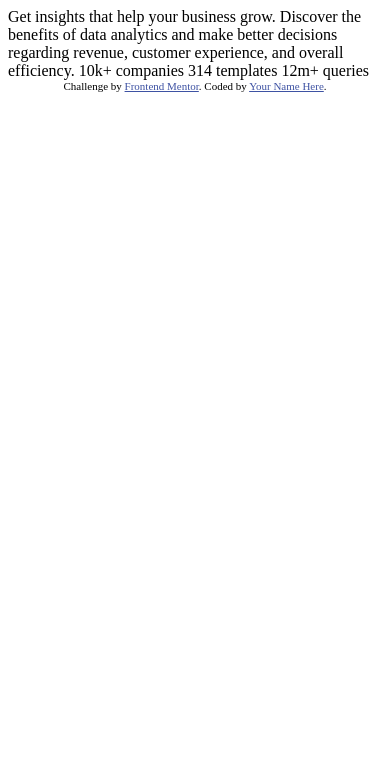
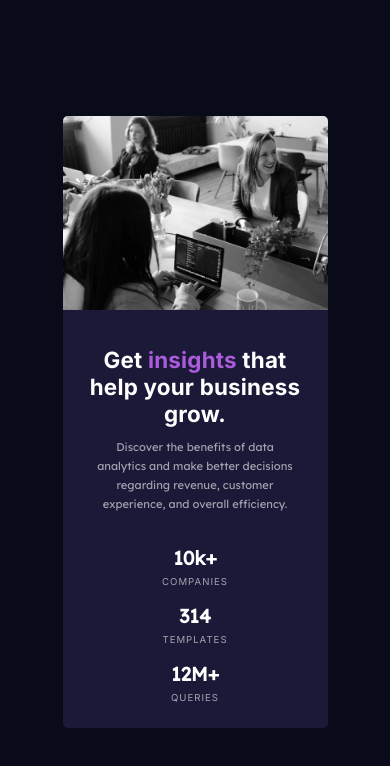
Before and after one commit to leankhanh/mockup2, a plain HTML site: page index.html in a window 390 px wide. Drawn offline with Linux system fonts and the light colour scheme.

Commit message:
Added mobile version for the mockup

```diff
--- /dev/null
+++ b/css/style.css
@@ -0,0 +1,91 @@
+@import url('https://fonts.googleapis.com/css2?family=Inter:wght@400;700&family=Lexend+Deca&display=swap');
+
+:root {
+    --primary-very-dark-blue: hsl(233, 47%, 7%);
+    --primary-dark-desaturated-blue: hsl(244, 38%, 16%);
+    --primary-soft-violet: hsl(277, 64%, 61%);
+    --neutral-slightly-transparent-white-p: hsla(0, 0%, 100%, 0.75);
+    --neutral-slightly-transparent-white-h: hsla(0, 0%, 100%, 0.6);
+    --white: hsl(0, 0%, 100%);
+}
+
+* {
+    box-sizing: border-box;
+    margin: 0;
+    padding: 0;
+}
+
+.desktop-img {
+    display: none;
+}
+
+body {
+    height: 100vh;
+    display: flex;
+    flex-direction: column;
+    justify-content: center;
+    align-items: center;
+    text-align: center;
+    background-color: var(--primary-very-dark-blue);
+}
+
+.container {
+    background-color: var(--primary-dark-desaturated-blue);
+    max-width: 265px;
+    border-radius: 0.3em;
+    overflow: auto;
+    padding-bottom: 0.5em;
+}
+
+.title, .stat-heading {
+    /* font-family: 'Lexend Deca', sans-serif; */
+    font-family: 'Inter', sans-serif;
+}
+
+.intro {
+    margin: 2em 1em 2em 1em;
+}
+
+.title {
+    font-size: 1.4em;
+    font-weight: 700;
+    letter-spacing: 0.2px;
+}
+
+span {
+    color: var(--primary-soft-violet);
+}
+
+.description {
+    font-size: 0.7em;
+    line-height: 1.7em;
+    color: var(--neutral-slightly-transparent-white-h);
+    margin: 1em 1.1em 0 1.1em;
+}
+
+.mobile-img {
+    width: 100%;
+}
+
+.title, .stat {
+    color: var(--white);
+}
+
+.stat {
+    font-size: 1.2em;
+    font-weight: 700;
+    margin-bottom: 0.3em;
+}
+
+.stat-heading {
+    color: var(--neutral-slightly-transparent-white-h);
+    text-transform: uppercase;
+    font-size: 0.6em;
+    margin-bottom: 1.8em;
+    letter-spacing: 1px;
+}
+
+.description, .stat {
+    /* font-family: 'Inter', sans-serif; */
+    font-family: 'Lexend Deca', sans-serif;
+}
--- a/index.html
+++ b/index.html
@@ -5,29 +5,38 @@
   <meta name="viewport" content="width=device-width, initial-scale=1.0"> <!-- displays site properly based on user's device -->
 
   <link rel="icon" type="image/png" sizes="32x32" href="./images/favicon-32x32.png">
+  <link rel="stylesheet" href="css/style.css">
 
   <title>Frontend Mentor | Stats preview card component</title>
 
-  <!-- Feel free to remove these styles or customise in your own stylesheet 👍 -->
-  <style>
-    .attribution { font-size: 11px; text-align: center; }
-    .attribution a { color: hsl(228, 45%, 44%); }
-  </style>
 </head>
 <body>
+  <div class="container">
+    <img src="images/image-header-mobile.jpg" alt="Header Image For Mobile" class="mobile-img">
+    <img src="images/image-header-desktop.jpg" alt="Header Image For Mobile" class="desktop-img">
 
-  Get insights that help your business grow.
+    <div class="intro">
+      <h2 class="title">Get <span>insights</span> that help your business grow.</h2>
 
-  Discover the benefits of data analytics and make better decisions regarding revenue, customer
-  experience, and overall efficiency.
+      <p class="description">
+        Discover the benefits of data analytics and make better decisions regarding revenue, customer
+      experience, and overall efficiency.
+      </p>
+    </div>
 
-  10k+ companies
-  314 templates
-  12m+ queries
+    <div class="stat-section">
+      <p class="stat">10k+</p>
+      <p class="stat-heading">companies</p>
+      <p class="stat">314</p>
+      <p class="stat-heading">templates</p>
+      <p class="stat">12M+</p>
+      <p class="stat-heading">queries</p>
+    </div>
+  </div>
 
-  <div class="attribution">
+  <!-- <div class="attribution">
     Challenge by <a href="https://www.frontendmentor.io?ref=challenge" target="_blank">Frontend Mentor</a>.
     Coded by <a href="#">Your Name Here</a>.
-  </div>
+  </div> -->
 </body>
 </html>
```
